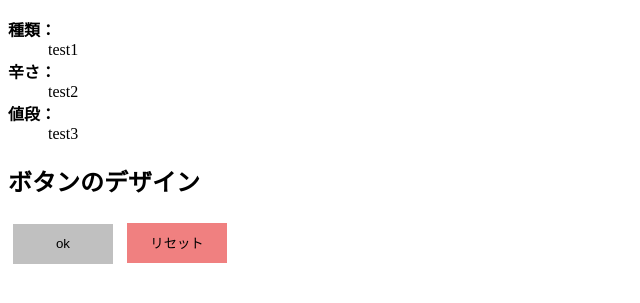
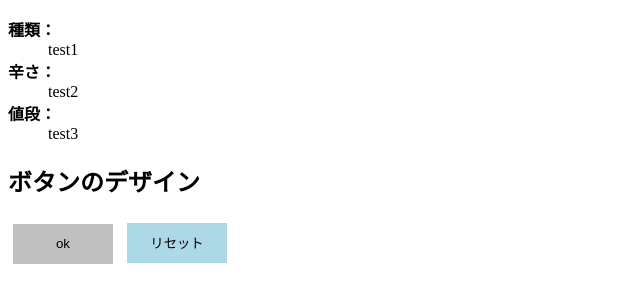
Before and after one commit to kougei-semura/2016web1-6, a plain HTML site: page index.html in a window 1280 px wide. Shown: the part 127-430 px from the top of the page, without its empty margins (0-640 px from the left). Drawn offline with Linux system fonts and the light colour scheme.

Commit message:
Update default.css

```diff
--- a/css/default.css
+++ b/css/default.css
@@ -20,7 +20,7 @@ dt{
 }
 
 .btn:hover{
-  opacity: 0.7;
+  opacity: 0.5;
 }
 
 .btn:active{
@@ -32,7 +32,7 @@ dt{
 }
 
 .btn-reset{
-  background-color: lightcoral;
+  background-color: LightBlue;
 }
 
 
```
